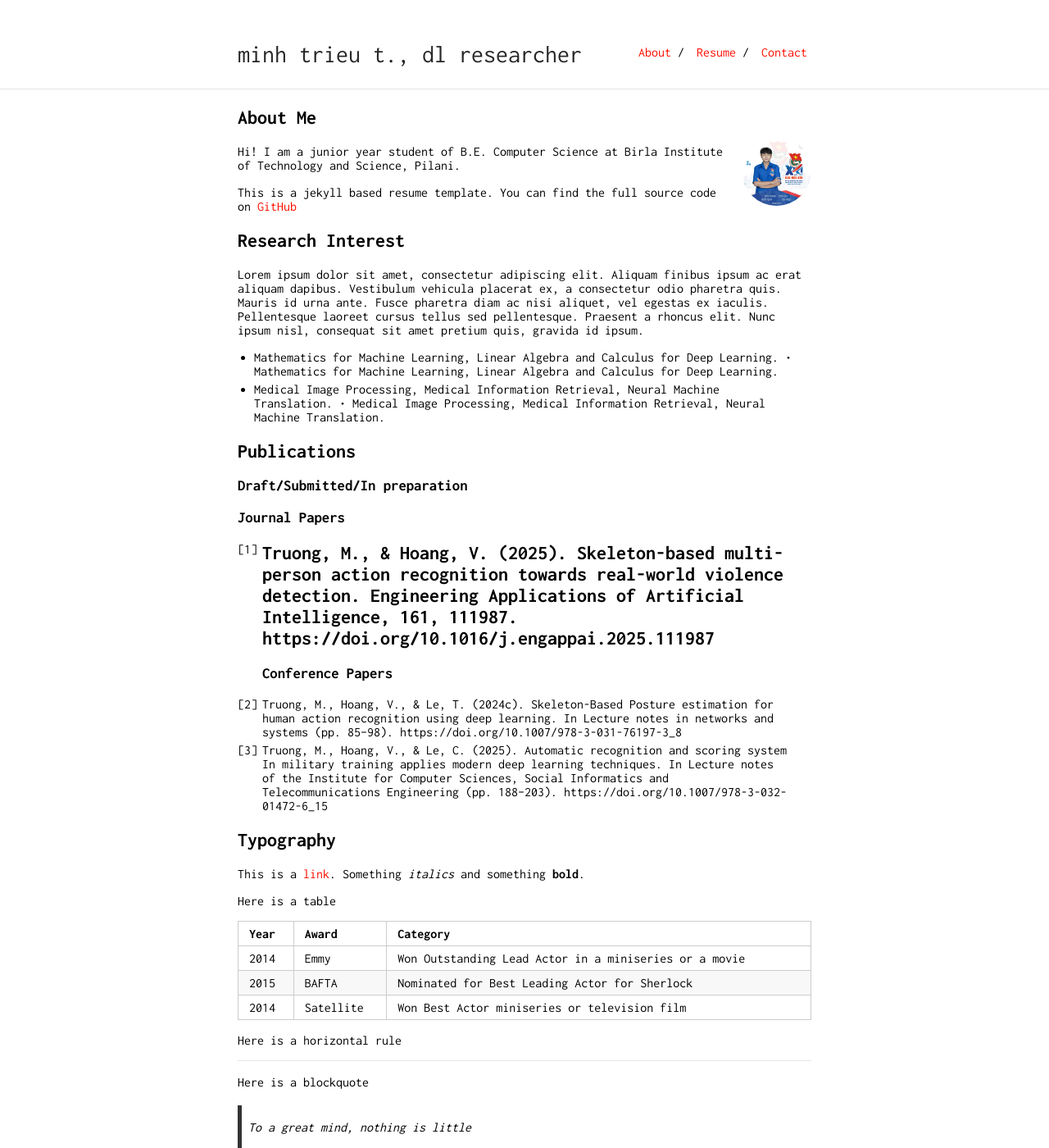
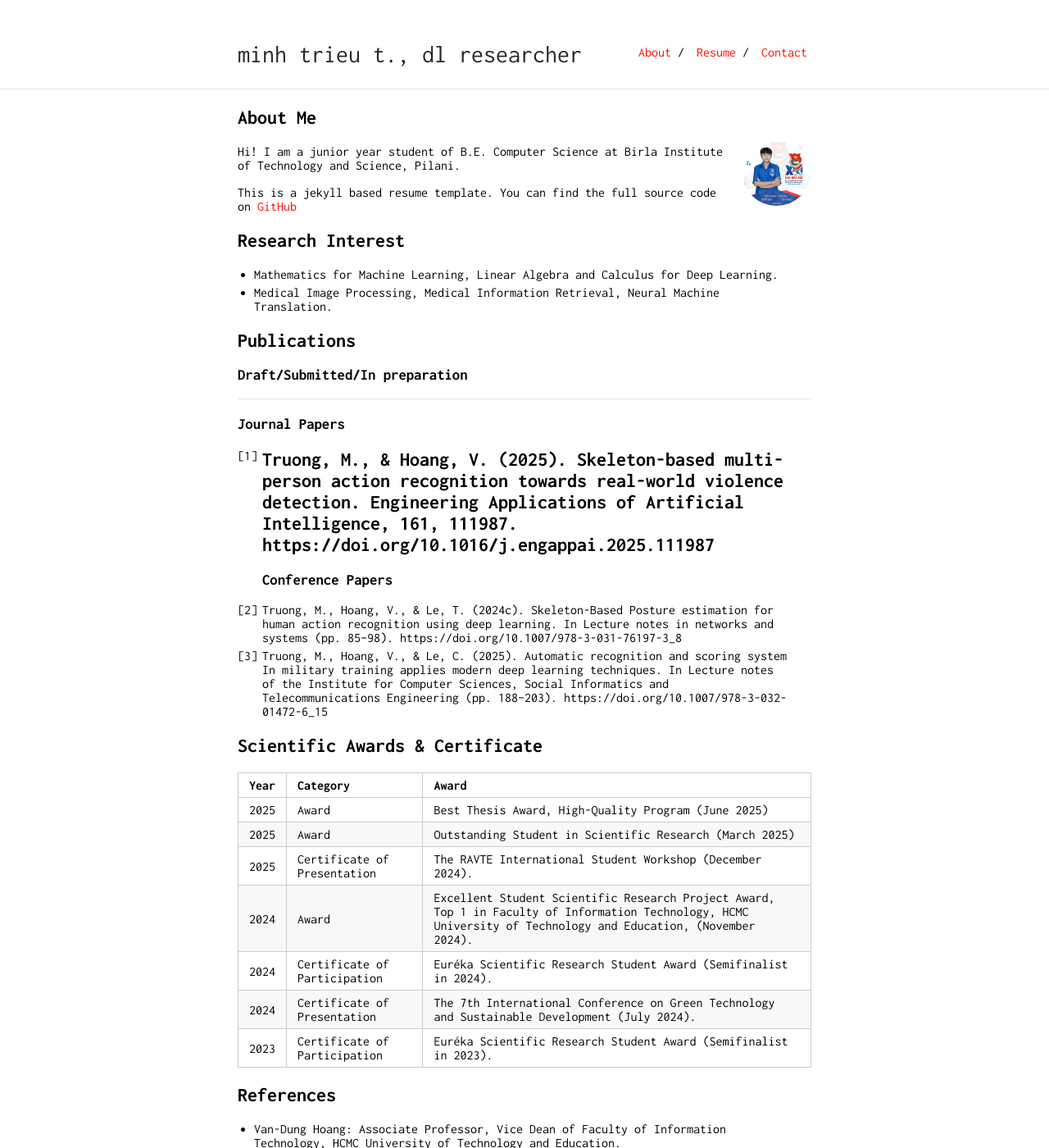
Before and after one commit to mtrvn/trieutrg, a Jekyll site: the page built from index.md, in a window 1280 px wide and 1400 px high. Shown: the whole window at 82% size. Built offline with Jekyll 4.4.1, drawn with Linux system fonts in a browser that asks for light colours; our own code applies the rules of GitHub Pages for plain Markdown files; some of the changed text lies outside the part shown.

Commit message:
dev #v8: (cont.) update page content

```diff
--- a/_config.yml
+++ b/_config.yml
@@ -8,8 +8,8 @@ markdown: kramdown
 tracking_id: #
 
 footer: yes
-footer_url: "https://github.com/ankitsultana"
-footer_text: "Page design by Ankit Sultana"
+footer_url: "https://github.com/mtrvn"
+footer_text: "2025 by minh trieu t."
 
 sass:
     style: compressed
--- a/index.md
+++ b/index.md
@@ -12,16 +12,13 @@ This is a jekyll based resume template. You can find the full source code on [Gi
 
 ## Research Interest
 
-Lorem ipsum dolor sit amet, consectetur adipiscing elit. Aliquam finibus ipsum ac erat aliquam dapibus. Vestibulum vehicula placerat ex, a consectetur odio pharetra quis. Mauris id urna ante. Fusce pharetra diam ac nisi aliquet, vel egestas ex iaculis. Pellentesque laoreet cursus tellus sed pellentesque. Praesent a rhoncus elit. Nunc ipsum nisl, consequat sit amet pretium quis, gravida id ipsum.
 - Mathematics for Machine Learning, Linear Algebra and Calculus for Deep Learning.
-• Mathematics for Machine Learning, Linear Algebra and Calculus for Deep Learning.
 - Medical Image Processing, Medical Information Retrieval, Neural Machine Translation.
-• Medical Image Processing, Medical Information Retrieval, Neural Machine Translation.
 
 ## Publications
 
 ### Draft/Submitted/In preparation
-
+---
 ### Journal Papers
 1. Truong, M., & Hoang, V. (2025). Skeleton-based multi-person action recognition towards real-world violence detection. Engineering Applications of Artificial Intelligence, 161, 111987. https://doi.org/10.1016/j.engappai.2025.111987
 ---
@@ -29,17 +26,24 @@ Lorem ipsum dolor sit amet, consectetur adipiscing elit. Aliquam finibus ipsum a
 2. Truong, M., Hoang, V., & Le, T. (2024c). Skeleton-Based Posture estimation for human action recognition using deep learning. In Lecture notes in networks and systems (pp. 85–98). https://doi.org/10.1007/978-3-031-76197-3_8
 3. Truong, M., Hoang, V., & Le, C. (2025). Automatic recognition and scoring system In military training applies modern deep learning techniques. In Lecture notes of the Institute for Computer Sciences, Social Informatics and Telecommunications Engineering (pp. 188–203). https://doi.org/10.1007/978-3-032-01472-6_15
 
-## Typography
+## Scientific Awards  & Certificate
+
+Year | Category | Award
+-----|-------|--------
+2025 | Award  | Best Thesis Award, High-Quality Program (June 2025)
+2025 | Award | Outstanding Student in Scientific Research (March 2025)
+2025 | Certificate of Presentation | The RAVTE International Student Workshop (December 2024).
+2024 | Award | Excellent Student Scientific Research Project Award, Top 1 in Faculty of Information Technology, HCMC University of Technology and Education, (November 2024).
+2024 | Certificate of Participation | Euréka Scientific Research Student Award (Semifinalist in 2024).
+2024 | Certificate of Presentation | The 7th International Conference on Green Technology and Sustainable Development (July 2024).
+2023 | Certificate of Participation | Euréka Scientific Research Student Award (Semifinalist in 2023).
+
+
+<!-- ## Typography
 
 This is a [link](http://google.com). Something *italics* and something **bold**.
 
 Here is a table
-
-Year | Award | Category
------|-------|--------
-2014 | Emmy  | Won Outstanding Lead Actor in a miniseries or a movie
-2015 | BAFTA | Nominated for Best Leading Actor for Sherlock
-2014 | Satellite | Won Best Actor miniseries or television film
 
 Here is a horizontal rule
 
@@ -47,9 +51,12 @@ Here is a horizontal rule
 
 Here is a blockquote
 
-> To a great mind, nothing is little
+> To a great mind, nothing is little -->
 
 ## References
 
-* Foo Bar: Head of Department, Placeholder Names, Lorem
-* John Doe: Associate Professor, Department of Computer Science, Ipsum
+* Van-Dung Hoang: Associate Professor, Vice Dean of Faculty of Information Technology, HCMC University of Technology and Education.
+
+
+<!-- * Foo Bar: Head of Department, Placeholder Names, Lorem
+* John Doe: Associate Professor, Department of Computer Science, Ipsum -->
```
